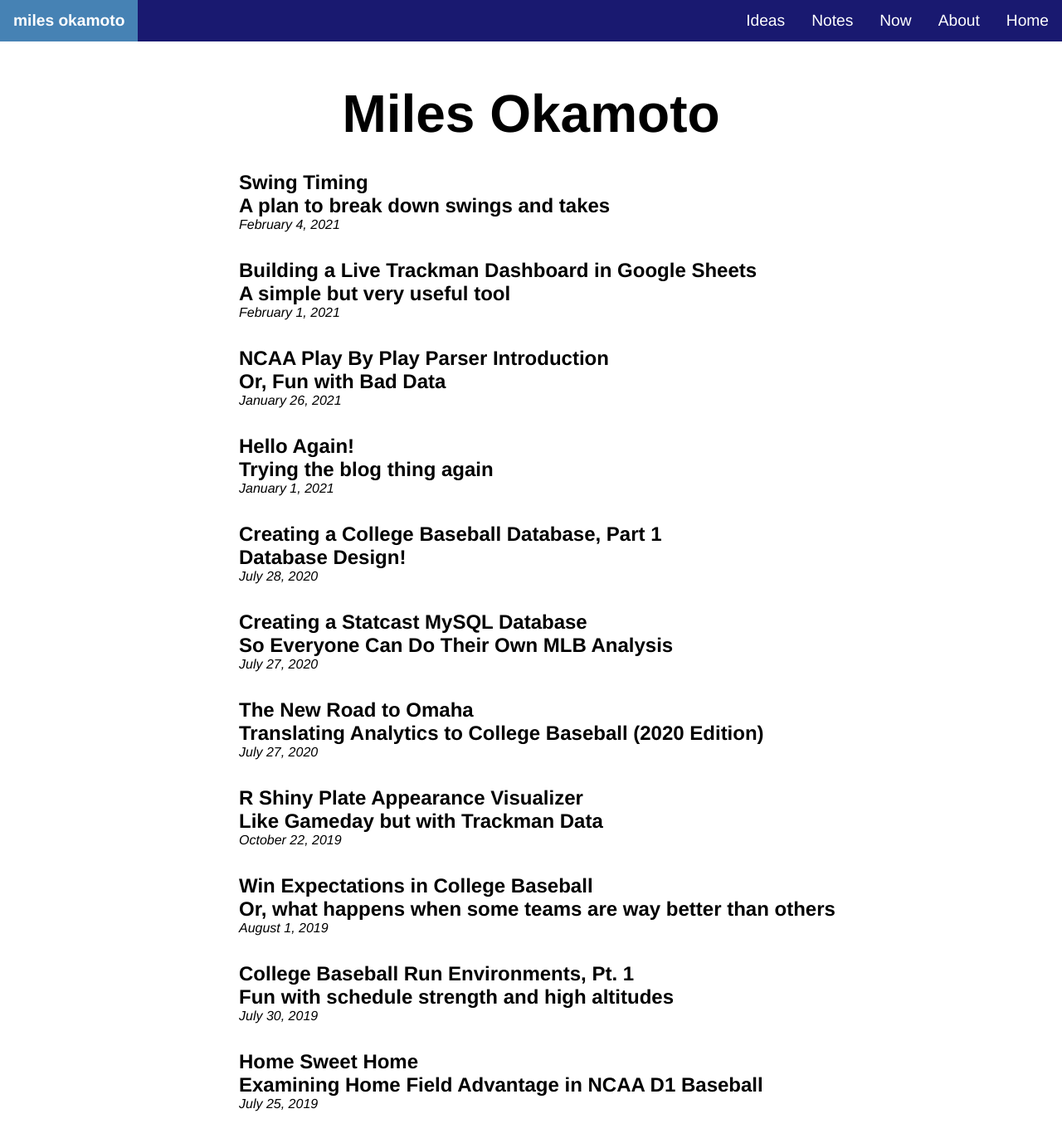
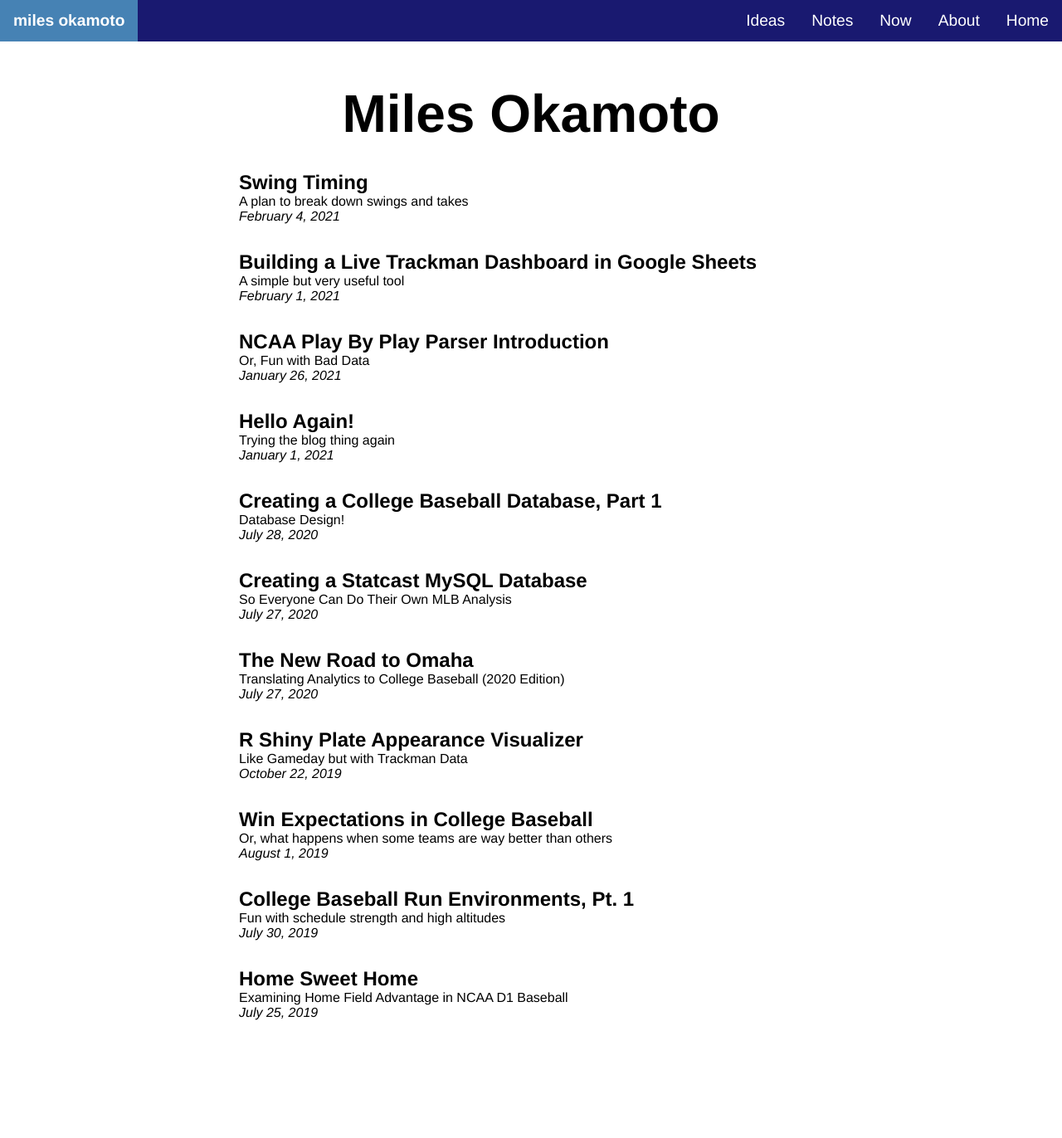
Before and after one commit to milesok/milesok.github.io, a Jekyll site: the page built from index.md, in a window 1280 px wide and 1372 px high. Shown: the whole window at 83% size. Built offline with Jekyll 4.4.1, drawn with Linux system fonts in a browser that asks for light colours; some web fonts are replaced.

Commit message:
update styling

```diff
--- a/_layouts/home.html
+++ b/_layouts/home.html
@@ -17,9 +17,9 @@ layout: default
             <h3 class="post-title"><strong>{{ post.title }}</strong></h3>
 
             {% if post.subtitle %}
-              <h4 class="post-subtitle">
+              <h5 class="post-subtitle">
               {{ post.subtitle }}
-              </h4>
+              </h5>
             {% endif %}
           </a>
 
--- a/_layouts/ideas.html
+++ b/_layouts/ideas.html
@@ -16,9 +16,9 @@ layout: default
               <h3 class="post-title"><strong>{{ post.title }}</strong></h3>
 
               {% if post.subtitle %}
-                <h4 class="post-subtitle">
+                <h5 class="post-subtitle">
                 {{ post.subtitle }}
-                </h4>
+                </h5>
               {% endif %}
             </a>
 
--- a/_layouts/notes.html
+++ b/_layouts/notes.html
@@ -16,9 +16,9 @@ layout: default
               <h3 class="post-title"><strong>{{ post.title }}</strong></h3>
 
               {% if post.subtitle %}
-                <h4 class="post-subtitle">
+                <h5 class="post-subtitle">
                 {{ post.subtitle }}
-                </h4>
+                </h5>
               {% endif %}
             </a>
 
--- a/_sass/main.scss
+++ b/_sass/main.scss
@@ -26,6 +26,11 @@ h3 {
 h4 {
   font: 100 150% $font-stack;
   font-weight:bold;
+  color: $primary-color;
+  margin:0px;
+}
+h5 {
+  font: 75 100% $font-stack;
   color: $primary-color;
   margin:0px;
 }
@@ -70,6 +75,10 @@ blockquote {
   width: 80%;
   margin: auto;
   margin-top:100px;
+}
+.title {
+  width: 80%;
+  margin: auto;
 }
 .page-heading{
   text-align: center;
```
